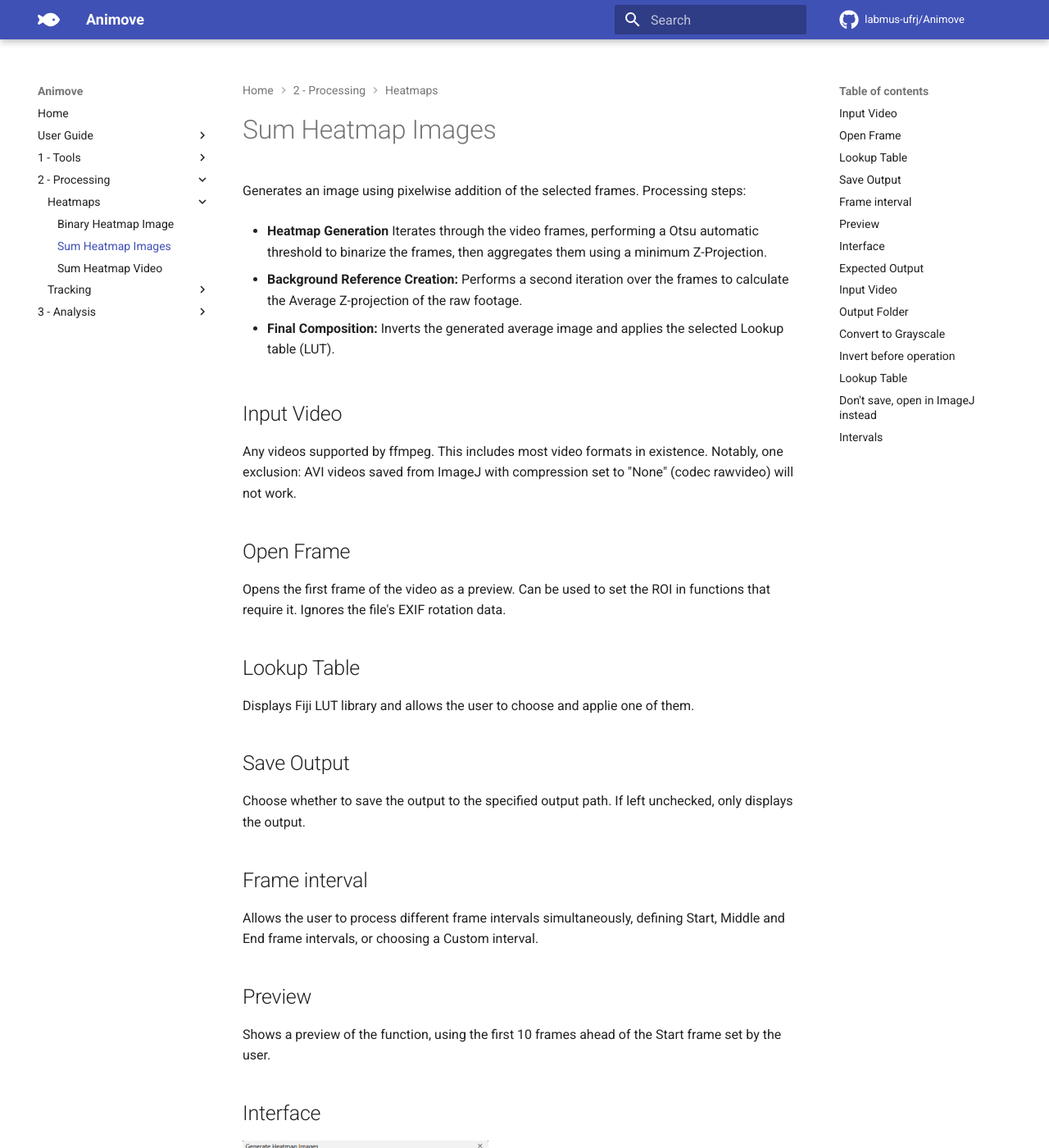
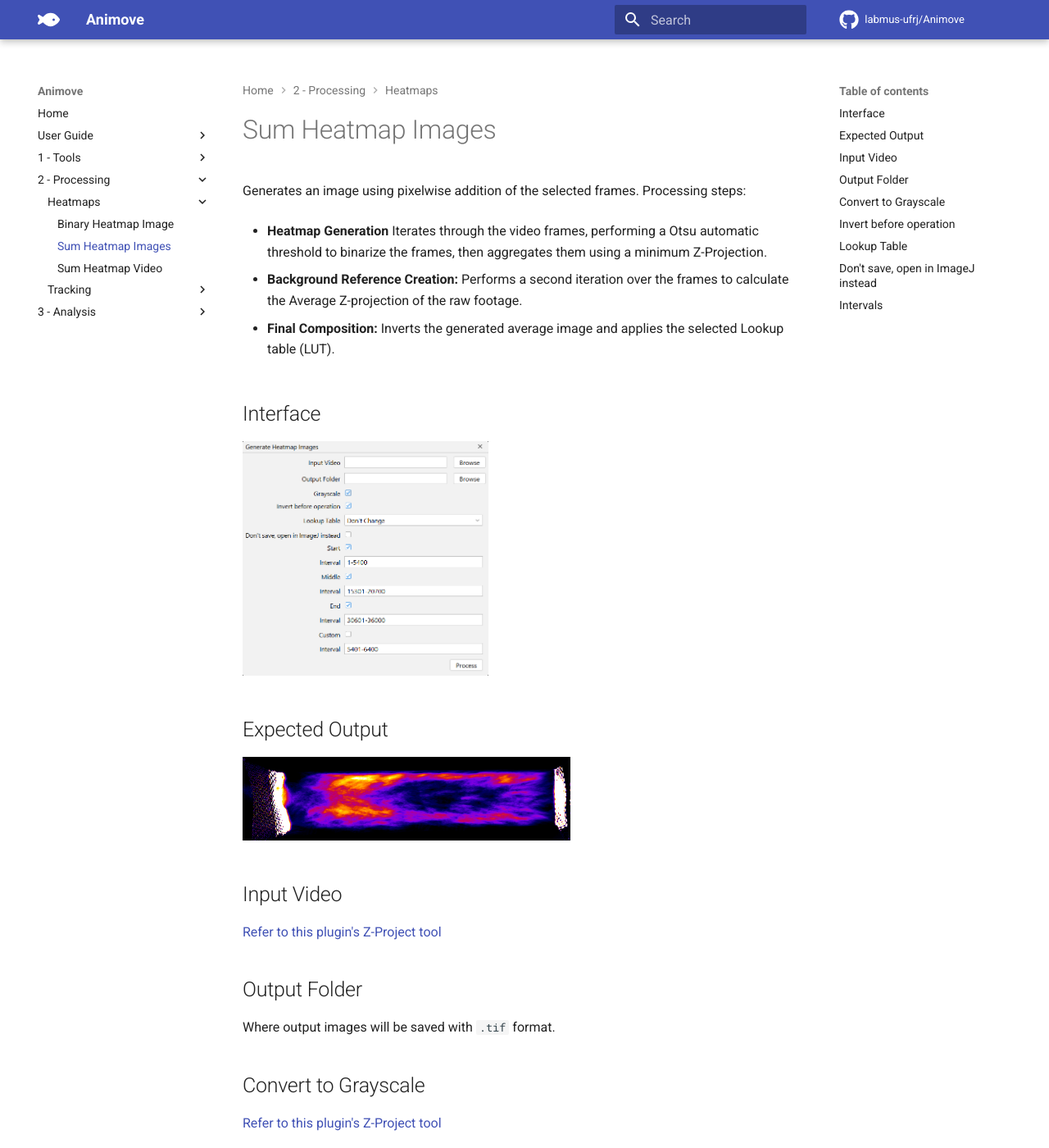
Before and after one commit to labmus-ufrj/Animove, an MkDocs documentation site: the page built from docs/docs/processing/heatmap-images.md, in a window 1280 px wide and 1400 px high. Shown: the whole window at 82% size. Built offline with MkDocs 1.6.1 and Material for MkDocs 9.7.7, drawn with Linux system fonts in a browser that asks for light colours; comment, search, counter and statistics services are not loaded.

Commit message:
Update heatmap-images.md

```diff
--- a/docs/docs/processing/heatmap-images.md
+++ b/docs/docs/processing/heatmap-images.md
@@ -9,22 +9,6 @@ Generates an image using pixelwise addition of the selected frames. Processing s
 * **Final Composition:** Inverts the generated average image and applies the selected Lookup table (LUT).
 
 
---8<-- "input-video.md"
-
---8<-- "open-frame.md"
-
-## Lookup Table
-
-Displays Fiji LUT library and allows the user to choose and applie one of them.
-
-
---8<-- "dont-save.md"
-
-## Frame interval
-
-Allows the user to process different frame intervals simultaneously, defining Start, Middle and End frame intervals, or choosing a Custom interval.
-
---8<-- "preview.md"
 
 <!--
 info:
```
